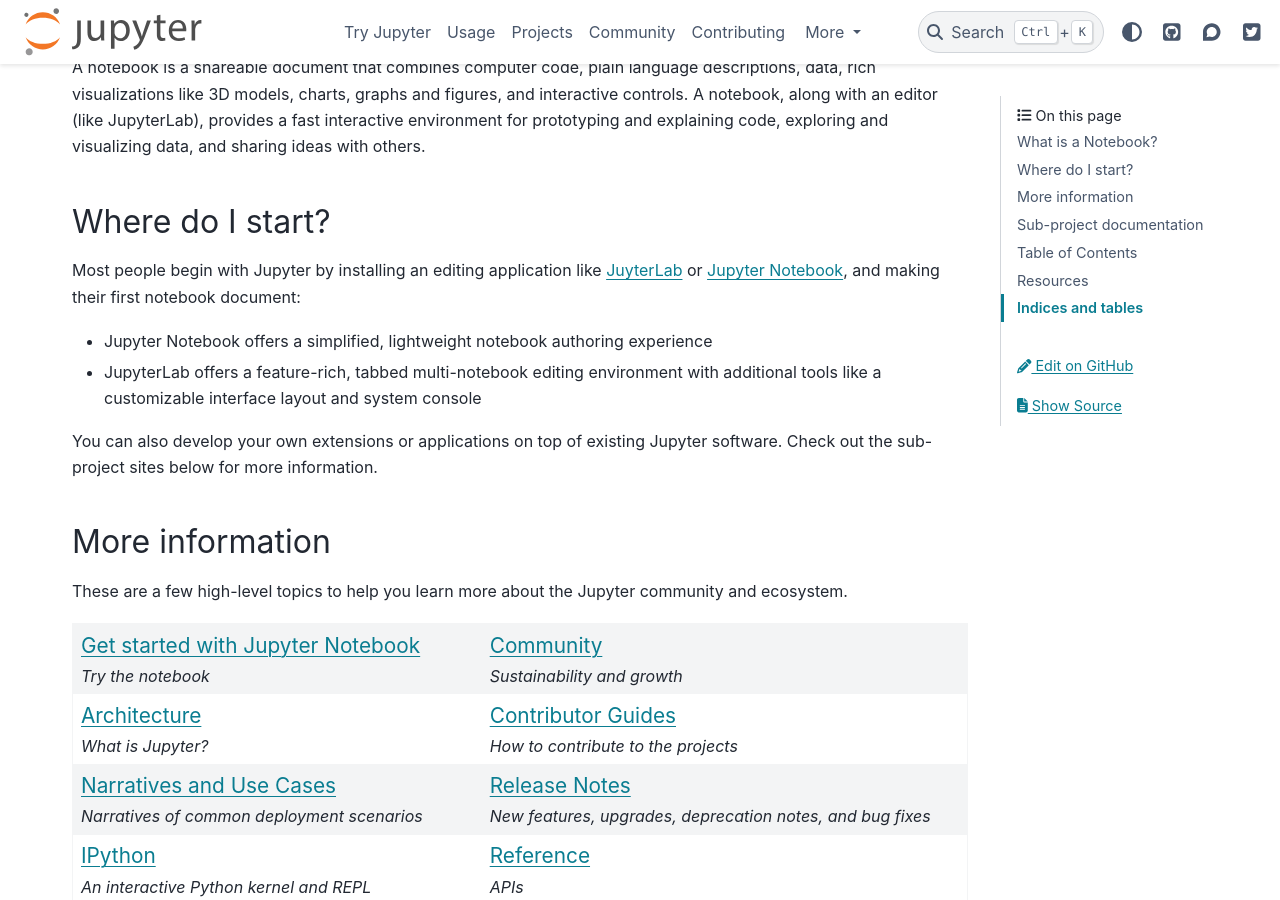
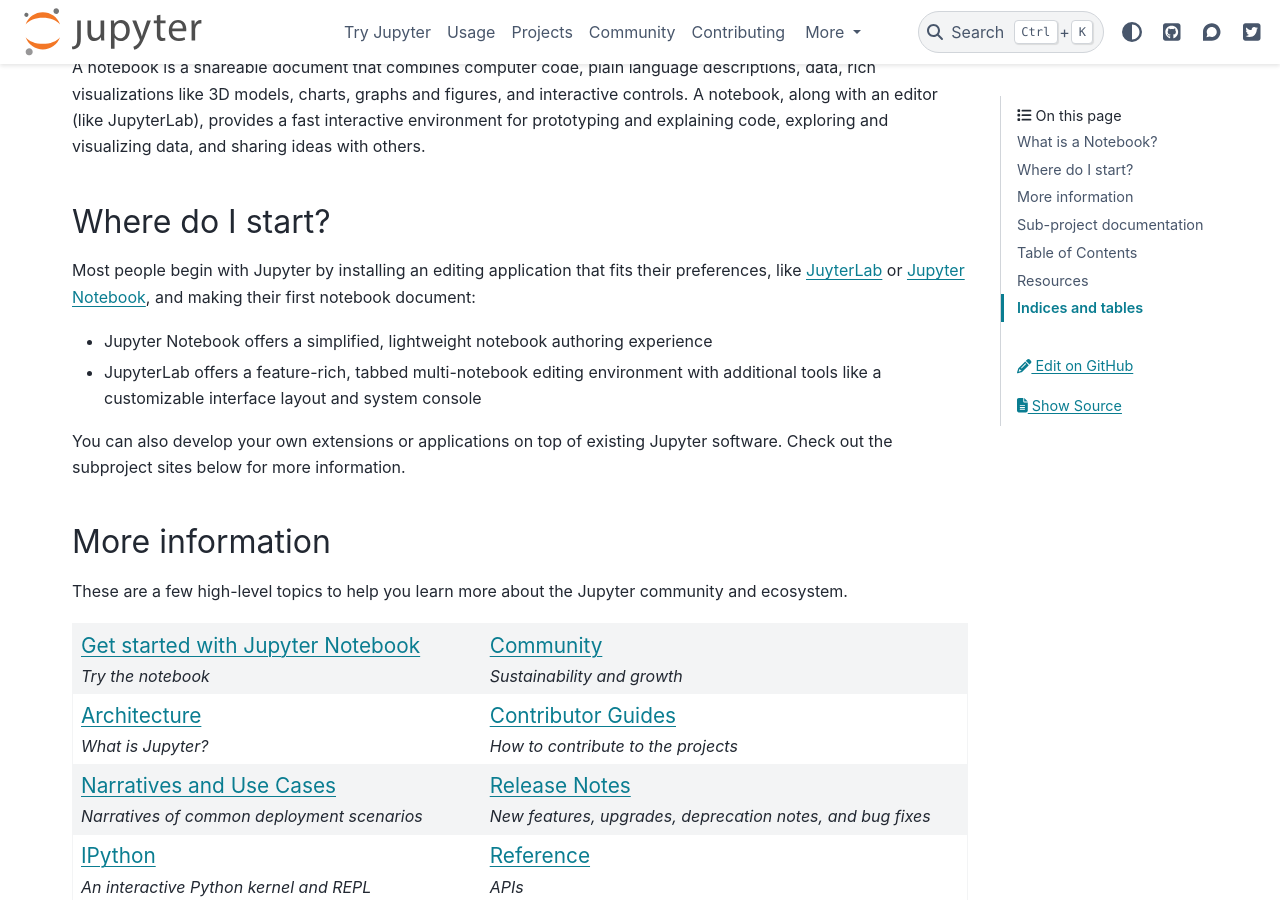
Before and after one commit to jupyter/jupyter, a Sphinx documentation site: the page built from docs/source/index.md, in a window 1280 px wide and 900 px high, scrolled down 883 px. Built offline with Sphinx 7.4.7 and the PyData theme 0.15.4, drawn with Linux system fonts in a browser that asks for light colours; pages that are not in the unit, such as notebooks, are missing from menus.

Commit message:
Formatting and minor copy updates.

```diff
--- a/docs/source/index.md
+++ b/docs/source/index.md
@@ -23,9 +23,9 @@
 
 ## Where do I start?
 
-Most people begin with Jupyter by installing an editing application
-like [JuyterLab](https://jupyterlab.readthedocs.io/en/stable/) or
-[Jupyter Notebook](https://jupyter-notebook.readthedocs.io/en/stable/),
+Most people begin with Jupyter by installing an editing application that fits
+their preferences, like [JuyterLab](https://jupyterlab.readthedocs.io/en/stable/)
+or [Jupyter Notebook](https://jupyter-notebook.readthedocs.io/en/stable/),
 and making their first notebook document:
 
 - Jupyter Notebook offers a simplified, lightweight notebook authoring experience
@@ -33,7 +33,7 @@
   with additional tools like a customizable interface layout and system console
 
 You can also develop your own extensions or applications on top of existing Jupyter
-software. Check out the sub-project sites below for more information.
+software. Check out the subproject sites below for more information.
 
 ## More information
 
```
